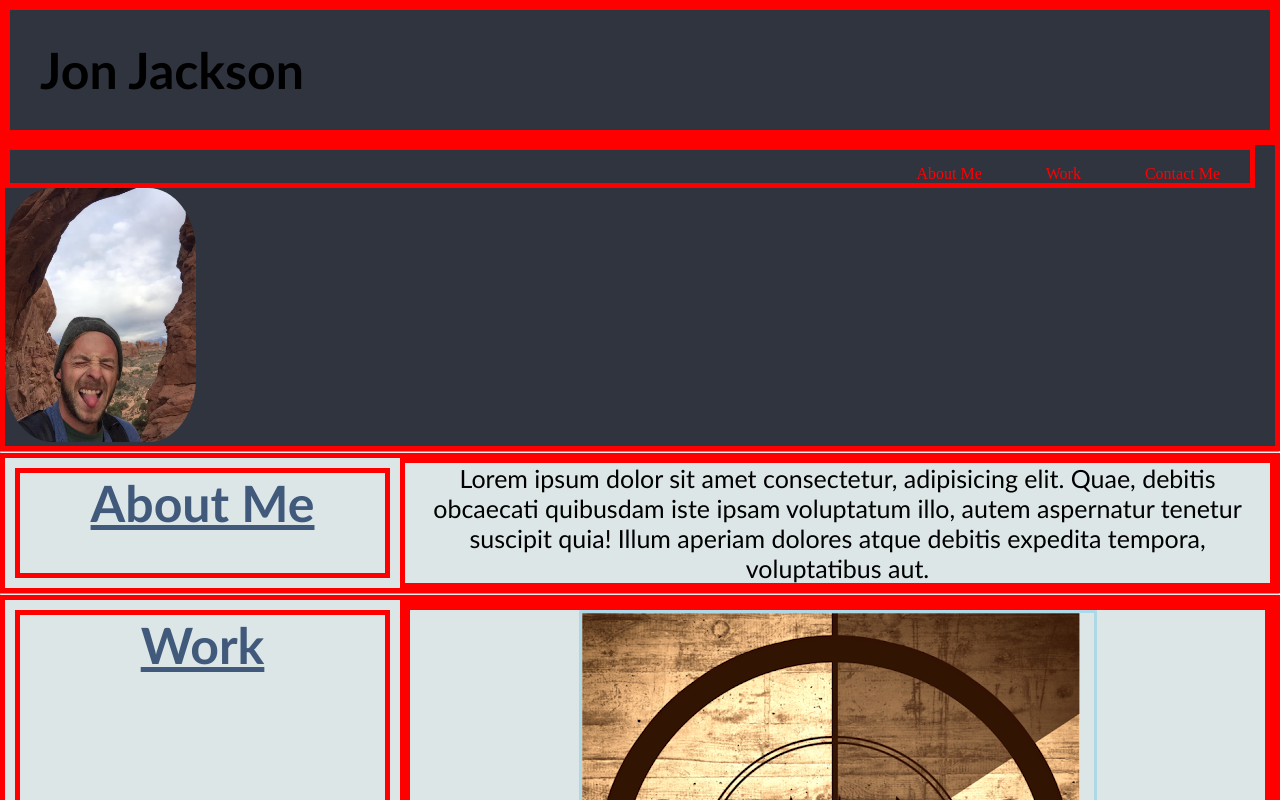
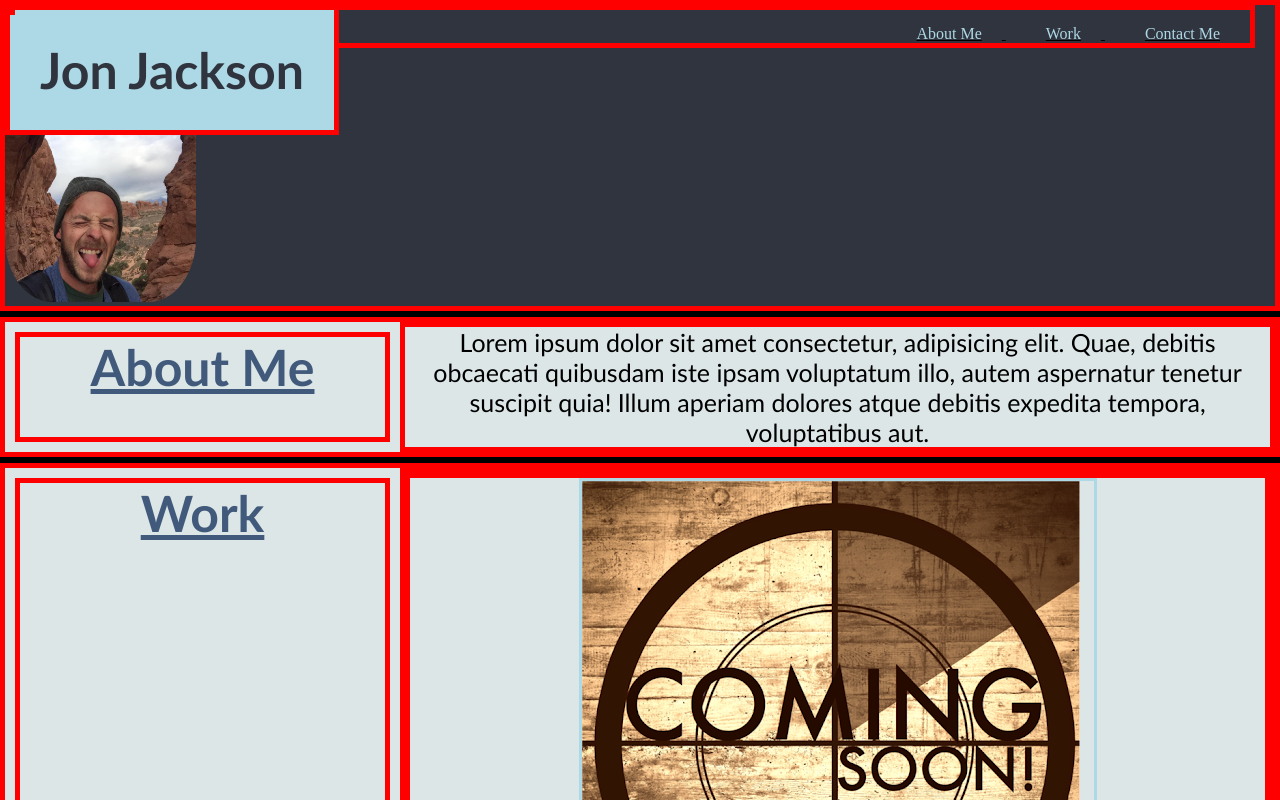
Before and after one commit to jonteal/hw-2, a plain HTML site: page index.html in a window 1280 px wide. Shown: the top 800 px of the page. Drawn offline with Linux system fonts and the light colour scheme.

Commit message:
Updated Heading Background and Font colors

```diff
--- a/Assets/CSS/style.css
+++ b/Assets/CSS/style.css
@@ -15,6 +15,7 @@ h1 {
     font-size: 50px;
     font-weight: bolder;
     padding: 30px;
+    color: #30343e;
 }
 
 .header {
@@ -43,18 +44,22 @@ h1 {
     display: flex;
     flex-direction: row;
     border: 5px solid red;
+    justify-content: space-between;
 }
 
 .header-item-1 {
     order: 1;
     flex: 1 1 33%;
     border: 5px solid red;
+    position: absolute;
+    background-color: lightblue;
 }
 
 .header-item-2 {
     order: 2;
     flex: 1 1 33%;
     border: 5px solid red;
+    position: absolute;
 }
 
 .header-item-3 {
@@ -66,7 +71,7 @@ h1 {
 .header-item-3 a {
     padding: 20px;
     text-decoration: none;
-    color: red;
+    color:lightblue;
 }
 
 nav {
@@ -79,10 +84,13 @@ nav {
 
 li {
     display: inline;
+    text-decoration: underline;
 }
 
-/* nav a:hover {  */
-    background-color: blanchedalmond;
+nav a:hover {
+    background-color:lightblue;
+    color: #30343e;
+    border-radius: 50%;
 }
 
 /* Horizontal Line Break */
```
